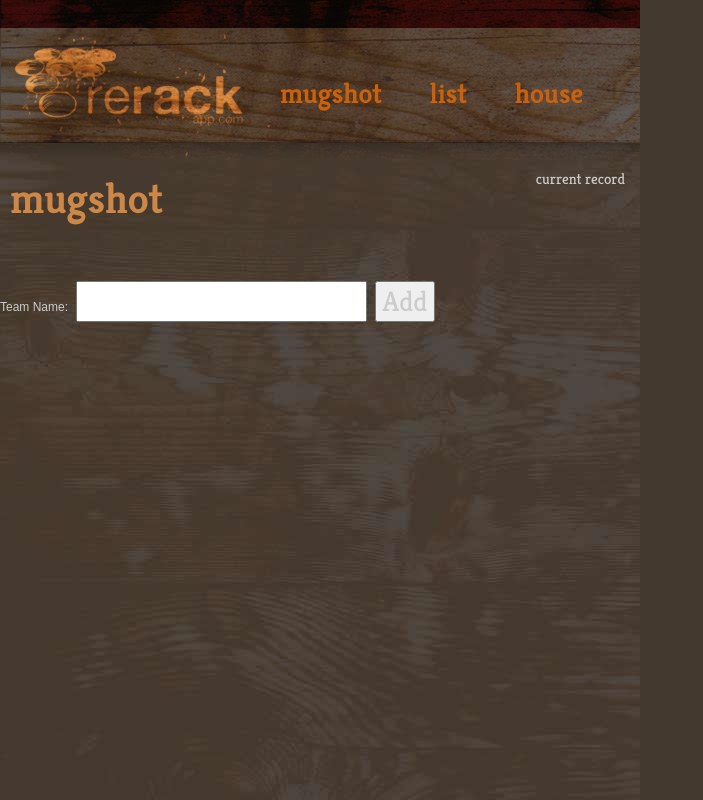
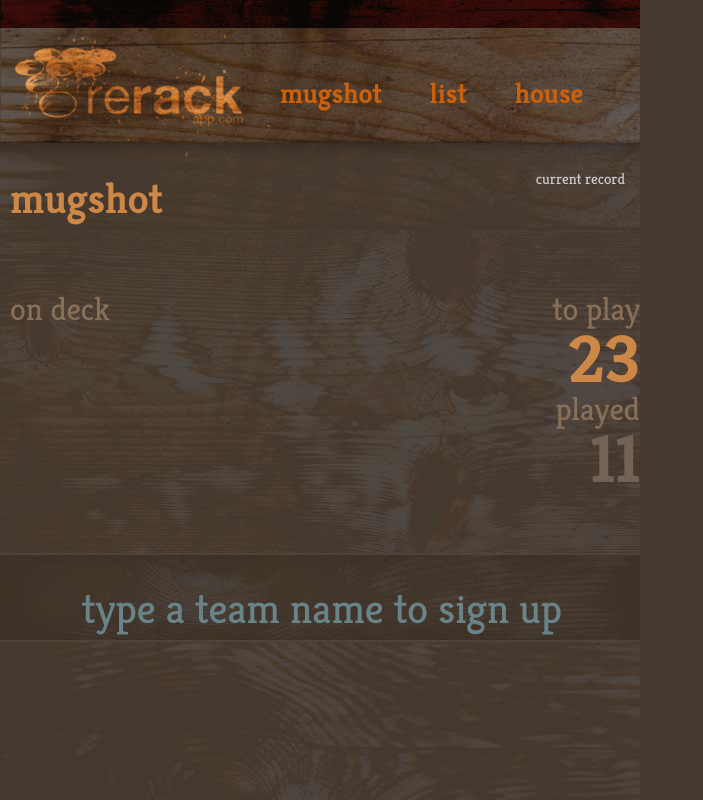
Before and after one commit to chetan-vangala/rerack, a PHP site: page /dashboard.php in a window 1280 px wide. Shown: the whole page, without its empty margins (0-703 px from the left). Run offline with PHP 8.4, Linux system fonts and the light colour scheme; data that the repository does not hold is empty.

Commit message:
finalized dashboard sections

```diff
--- a/css/rerack.css
+++ b/css/rerack.css
@@ -1,7 +1,7 @@
 @import url('reset.css');
 @import url('colorbox.css');
 @import url('jquery.mobile.css');
-body, a, p, div, li, h1, h2, h3, td, input, span {
+body, a, p, div, li, h1, h2, h3, h4, td, input, span {
   font-family: "Kreon", Verdana, sans-serif;
   font-weight: regular;
   font-size: 28px;
@@ -26,8 +26,20 @@ h3 {
   color: #dd310a;
   font-weight: bold; }
 
+h4 {
+  font-size: 32px;
+  color: #876f58;
+  font-weight: 300; }
+
 .description {
   font-size: 12px; }
+
+.inline-submit {
+  visibility: hidden; }
+
+input.clean {
+  background-color: transparent;
+  border: none; }
 
 #content-area {
   padding: 10px 0; }
@@ -50,8 +62,6 @@ body#login {
       padding: 15px 0 0 19px;
       width: 450px;
       height: 64px;
-      background-color: transparent;
-      border: none;
       font-size: 50px;
       font-weight: bold;
       color: #4d3e31;
@@ -124,3 +134,51 @@ body#login {
   #table-container .table .opponent {
     text-align: right;
     right: 30px; }
+
+#start-team {
+  width: 640px;
+  height: 90px;
+  position: absolute;
+  background: transparent url(/images/signup-bg.jpg) no-repeat; }
+  #start-team input[type=text] {
+    color: #698488;
+    font-size: 42px;
+    text-align: center;
+    width: 100%;
+    height: 70px;
+    padding-top: 20px; }
+
+#house-deck {
+  position: relative;
+  margin-top: 40px;
+  height: 260px;
+  padding: 0 10px;
+  width: 620px; }
+  #house-deck li, #house-deck td {
+    color: #cfb59b; }
+  #house-deck ul li {
+    padding: 5px 15px 0 0;
+    font-size: 38px; }
+  #house-deck tr td {
+    padding: 5px 20px 0 20px;
+    font-size: 28px; }
+    #house-deck tr td.number {
+      padding-right: 0px;
+      color: #998675;
+      font-size: 24px; }
+    #house-deck tr td.name {
+      color: #dd310a;
+      font-size: 34px; }
+  #house-deck #stats {
+    position: absolute;
+    height: 260px;
+    width: 150px;
+    right: 0;
+    text-align: right; }
+    #house-deck #stats p {
+      font-size: 68px;
+      font-weight: bold; }
+      #house-deck #stats p.toplay {
+        color: #cd8746; }
+      #house-deck #stats p.played {
+        color: #736357; }
--- a/css/sass/rerack.sass
+++ b/css/sass/rerack.sass
@@ -2,7 +2,7 @@
 @import url('colorbox.css')
 @import url('jquery.mobile.css')
 
-body, a, p, div, li, h1, h2, h3, td, input, span
+body, a, p, div, li, h1, h2, h3, h4, td, input, span
   font-family: 'Kreon', Verdana, sans-serif
   font-weight: regular
   font-size: 28px
@@ -26,8 +26,20 @@ h3
   color: #dd310a
   font-weight: bold
 
+h4
+  font-size: 32px
+  color: #876f58
+  font-weight: 300
+
 .description
   font-size: 12px
+
+.inline-submit
+  visibility: hidden
+
+input.clean
+  background-color: transparent
+  border: none
 
 #content-area
   padding: 10px 0
@@ -50,8 +62,6 @@ body#login
       padding: 15px 0 0 19px
       width: 450px
       height: 64px
-      background-color: transparent
-      border: none
       font-size: 50px
       font-weight: bold
       color: #4d3e31
@@ -124,3 +134,51 @@ body#login
     .opponent
       text-align: right
       right: 30px
+
+#start-team
+  width: 640px
+  height: 90px
+  position: absolute
+  background: transparent url(/images/signup-bg.jpg) no-repeat
+  input[type=text]
+    color: #698488
+    font-size: 42px
+    text-align: center
+    width: 100%
+    height: 70px
+    padding-top: 20px
+
+#house-deck
+  position: relative
+  margin-top: 40px
+  height: 260px
+  padding: 0 10px
+  width: 620px
+  li, td
+    color: #cfb59b
+  ul li
+    padding: 5px 15px 0 0
+    font-size: 38px
+  tr td
+    padding: 5px 20px 0 20px
+    font-size: 28px
+    &.number
+      padding-right: 0px
+      color: #998675
+      font-size: 24px
+    &.name
+      color: #dd310a
+      font-size: 34px
+  #stats
+    position: absolute
+    height: 260px
+    width: 150px
+    right: 0
+    text-align: right
+    p
+      font-size: 68px
+      font-weight: bold
+      &.toplay
+        color: #cd8746
+      &.played
+        color: #736357
--- a/dashboard.php
+++ b/dashboard.php
@@ -1,4 +1,14 @@
 <?php require('shared/_head.php'); require 'shared/_header.php'; ?>
+<div id="page-top">
+  <h1>mugshot</h1>
+  <div id="record">
+    <?php
+      $top = $t->find(array('id=' . $house->top_team_id));
+      echo '<div class="games">' . $top[0]->wins . '</div><div class="meta"><p>current record</p><h2>';
+      echo $top[0]->name . '</h2></div>';
+    ?>
+  </div>
+</div>
 <div id="content-area">
   <div id="table-container">
     <?php
@@ -16,26 +26,29 @@
     }
     ?>
   </div>
-
-
-  <br />
-  <form id="create-form" action="signup.php?house=<?php echo $the_code ?>" method="POST">
-    <label class="description" for="name">Team Name:</label>
-    <input class="wide" type="text" name="team[name]" id="name" value="<?php echo double_ene_val($_POST,'team','name'); ?>" />
-    <input class="submit_btn" type="submit" name="submit" value="Add" />
-  </form>
-  <br />
-  <table>
-    <tbody>
+  <div id="house-deck">
+    <div id="stats">
+      <h4>to play</h4>
+      <p class="toplay">23</p>
+      <h4>played</h4>
+      <p class="played">11</p>
+    </div>
+    <h4>on deck</h4>
+    <ul>
     <?php
     $teams = $t->find(array('queued=1', "house_id=$the_id"));
     if(!empty($teams)){
       foreach($teams as $team){
-          echo '<tr><td>';
-          echo $team->name . '</td><td>' . $team->player . '</td><td>' . $team->teammate . '</td><td>' . $team->wins . '</td></tr>';
+        echo '<li>' . $team->name . '</li>';
       }
     }
     ?>
-      </tbody>
-  </table>
+    </ul>
   </div>
+  <div id="start-team">
+    <form action="signup.php?house=<?php echo $the_code ?>" method="POST">
+      <input class="clean" type="text" name="team[name]" id="name" onblur="if (this.value == ''){this.value = 'type a team name to sign up';}" onfocus="if (this.value == 'type a team name to sign up') {this.value = '';}" value="type a team name to sign up" />
+      <input class="inline-submit" type="submit" name="submit" value="Add" />
+    </form>
+  </div>
+</div>
--- a/js/rerack.js
+++ /dev/null
@@ -1,3 +0,0 @@
-$(document).ready(function(){
-  $('#code').focus();
-});
--- a/shared/_head.php
+++ b/shared/_head.php
@@ -5,7 +5,7 @@
   <head>
     <title>rerackapp.com</title>
     <meta http-equiv="Content-Type" content="text/html; charset=utf-8" />
-    <link href='http://fonts.googleapis.com/css?family=Kreon:regular,bold' rel='stylesheet' type='text/css'>
+    <link href='http://fonts.googleapis.com/css?family=Kreon:light,regular,bold' rel='stylesheet' type='text/css'>
     <link href="/css/rerack.css" rel="stylesheet" type="text/css" />
     <link rel="shortcut icon" href="/images/favicon.png" />
     <link rel="image_src" href="/images/thumb.png" />
--- a/shared/_header.php
+++ b/shared/_header.php
@@ -8,14 +8,3 @@
     <li><a href="index.php">house</a></li>
   </ul>
 </div>
-<div id="page-top">
-  <h1>mugshot</h1>
-  <div id="record">
-    <?php
-      $top = $t->find(array('id=' . $house->top_team_id));
-      echo '<div class="games">' . $top[0]->wins . '</div><div class="meta"><p>current record</p><h2>';
-      echo $top[0]->name . '</h2></div>';
-    ?>
-  </div>
-
-</div>
```
Also changed, not shown: index.php (+7 -2 lines), list.php (+16 -6 lines), signup.php (+11 -7 lines), images/signup-bg.jpg (added). Lines whose indentation alone changed are shown as unchanged.
